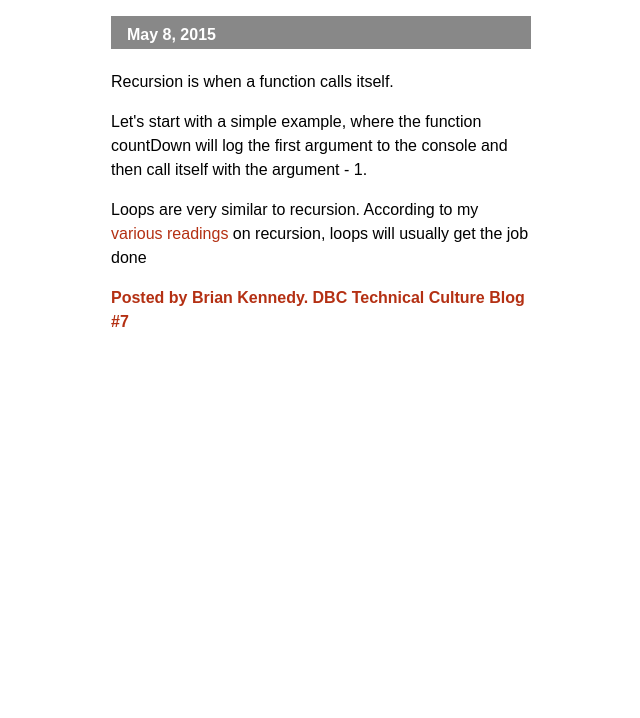
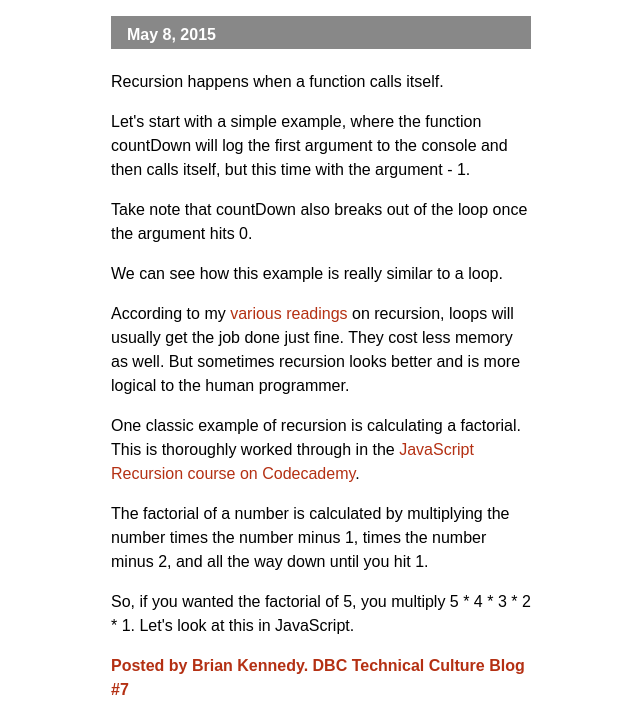
Before and after one commit to briankennedy1/briankennedy1.github.io, a plain HTML site: page blog/t8-tech.html in a window 1280 px wide. Shown: the part 200-918 px from the top of the page, without its empty margins (319-959 px from the left). Before the commit the page ends 800 px from the top, so only its background shows below. Drawn offline with Linux system fonts and the light colour scheme; a web font is replaced by a local one.

Commit message:
More recursion blogging

```diff
--- a/blog/t8-tech.html
+++ b/blog/t8-tech.html
@@ -18,10 +18,17 @@
 
   <section>
     <!-- Content -->
-    <p>Recursion is when a function calls itself.</p>
-    <p>Let's start with a simple example, where the function countDown will log the first argument to the console and then call itself with the argument - 1.</p>
+    <p>Recursion happens when a function calls itself.</p>
+    <p>Let's start with a simple example, where the function countDown will log the first argument to the console and then calls itself, but this time with the argument - 1.</p>
     <p><script src="https://gist.github.com/briankennedy1/ef8e0219f7a57d63ae9b.js"></script></p>
-    <p>Loops are very similar to recursion. According to my <a href="http://eloquentjavascript.net/03_functions.html">various</a> <a href="http://ruby.bastardsbook.com/chapters/recursion/">readings</a> on recursion, loops will usually get the job done</p>
+    <p>Take note that countDown also breaks out of the loop once the argument hits 0.</p>
+    <p>We can see how this example is really similar to a loop.</p>
+    <p><script src="https://gist.github.com/briankennedy1/c74941c17a092864a7cf.js"></script></p>
+    <p>According to my <a href="http://eloquentjavascript.net/03_functions.html">various</a> <a href="http://ruby.bastardsbook.com/chapters/recursion/">readings</a> on recursion, loops will usually get the job done just fine. They cost less memory as well. But sometimes recursion looks better and is more logical to the human programmer.</p>
+    <p>One classic example of recursion is calculating a factorial. This is thoroughly worked through in the <a href="http://www.codecademy.com/courses/javascript-lesson-205">JavaScript Recursion course on Codecademy</a>.</p>
+    <p>The factorial of a number is calculated by multiplying the number times the number minus 1, times the number minus 2, and all the way down until you hit 1.</p>
+    <p>So, if you wanted the factorial of 5, you multiply 5 * 4 * 3 * 2 * 1. Let's look at this in JavaScript.</p>
+    <p><script src="https://gist.github.com/briankennedy1/43cf1e28de50ca7ab986.js"></script></p>
     <p class="footer"><a href="http://briankennedy1.github.io">Posted by Brian Kennedy</a>. <a href="http://devbootcamp.com">DBC</a> Technical Culture Blog #7</p>
   </section>
 </main>
```
